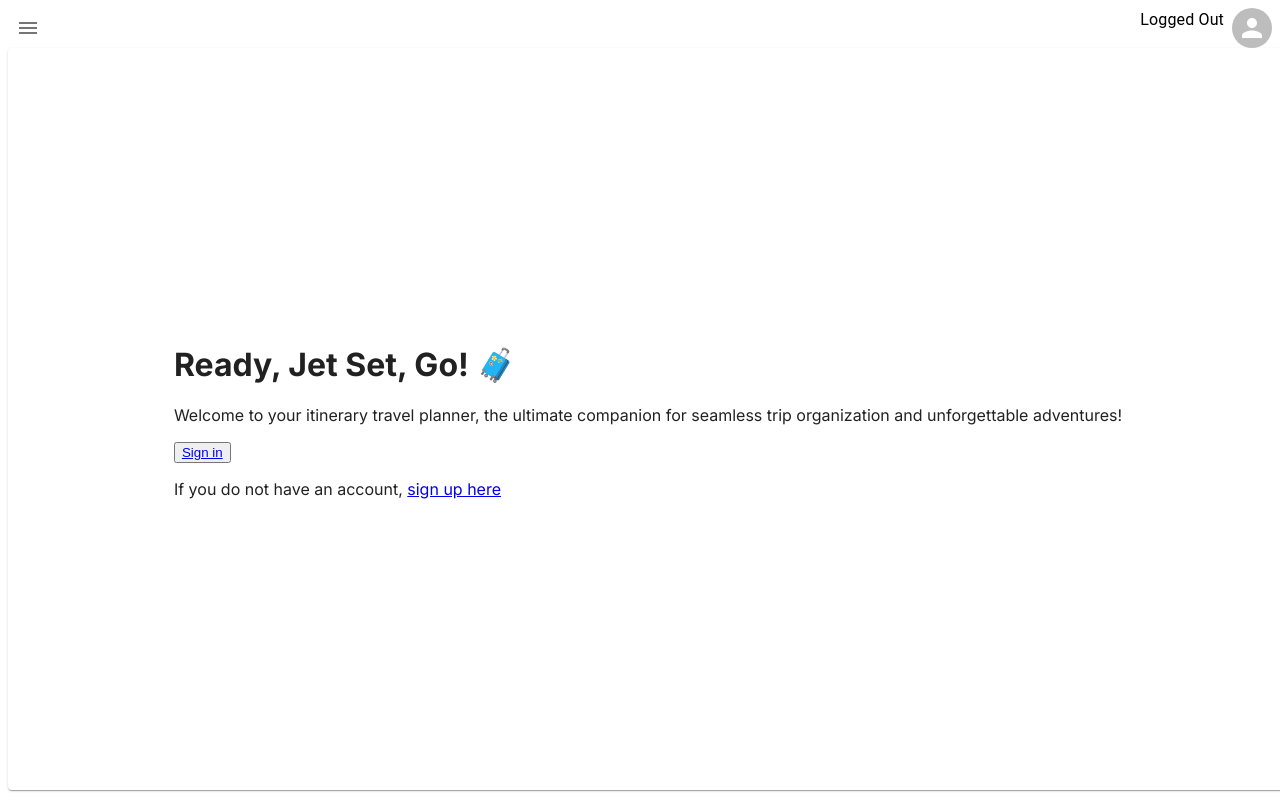
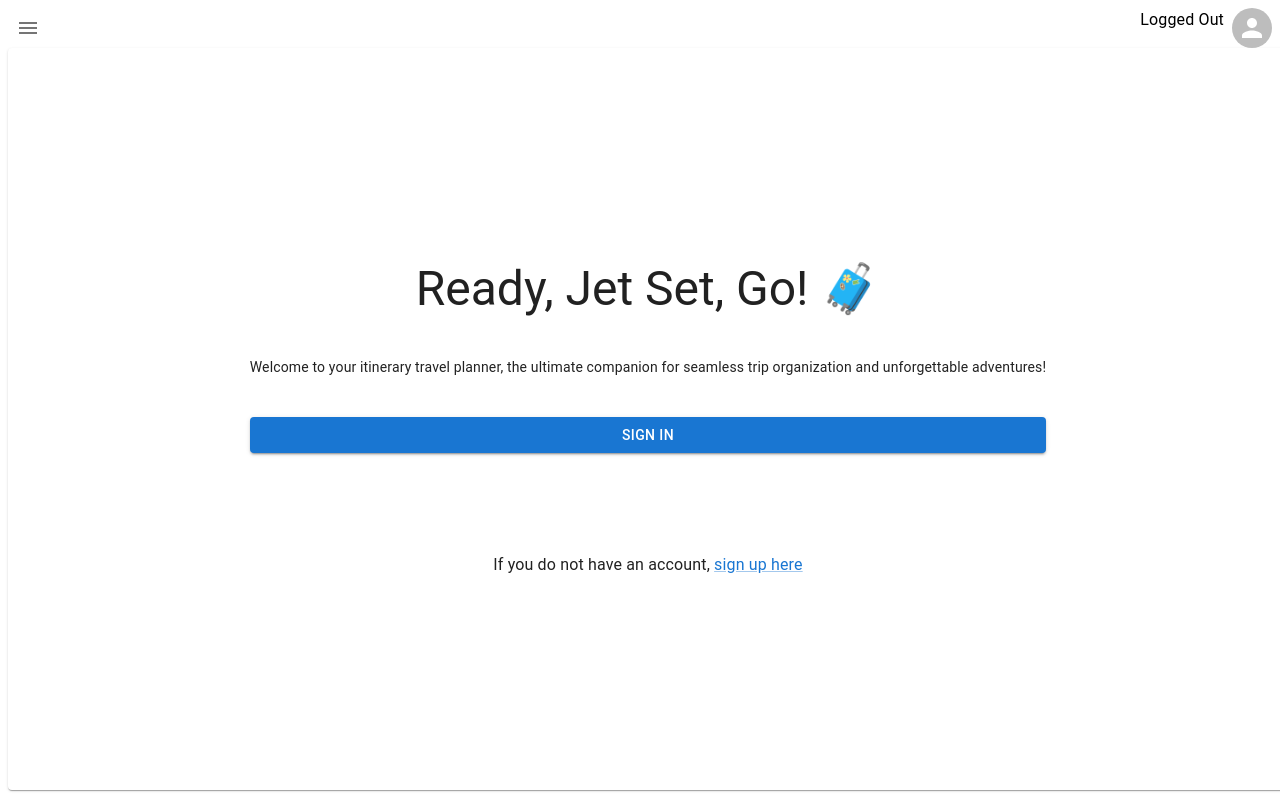
Before and after one commit to silvester-zogaj/travel-planner, a Next.js app in the folder travel-planner-fe/: page / in a window 1280 px wide. Built offline with nearby package versions, Linux system fonts and the light colour scheme; no server answers.

Commit message:
main page styled

```diff
--- a/travel-planner-fe/app/page.tsx
+++ b/travel-planner-fe/app/page.tsx
@@ -1,8 +1,11 @@
 "use client";
-import Link from "next/link";
+import Link from "@mui/material/Link";
 import { useContext, useEffect } from "react";
 import { AuthContext } from "./context/AuthContext";
 import { redirect } from "next/navigation";
+import Typography from "@mui/material/Typography";
+import Button from "@mui/material/Button";
+import Stack from "@mui/material/Stack";
 
 export default function LandingPage() {
   const { user } = useContext(AuthContext);
@@ -12,19 +15,21 @@ export default function LandingPage() {
     }
   }, [user]);
   return (
-    <main>
-      <h1>Ready, Jet Set, Go! 🧳</h1>
-      <p>
+    <Stack sx={{ gap: 5 }}>
+      <Typography textAlign="center" variant="h3">
+        Ready, Jet Set, Go! 🧳
+      </Typography>
+      <Typography textAlign="center" variant="body2">
         Welcome to your itinerary travel planner, the ultimate companion for
         seamless trip organization and unforgettable adventures!
-      </p>
-      <button>
-        <Link href="/sign-in">Sign in</Link>
-      </button>
+      </Typography>
+      <Button variant="contained" href="/sign-in">
+        Sign in
+      </Button>
       <br></br>
-      <p>
+      <Typography textAlign="center">
         If you do not have an account, <Link href="/sign-up">sign up here</Link>
-      </p>
-    </main>
+      </Typography>
+    </Stack>
   );
 }
```
